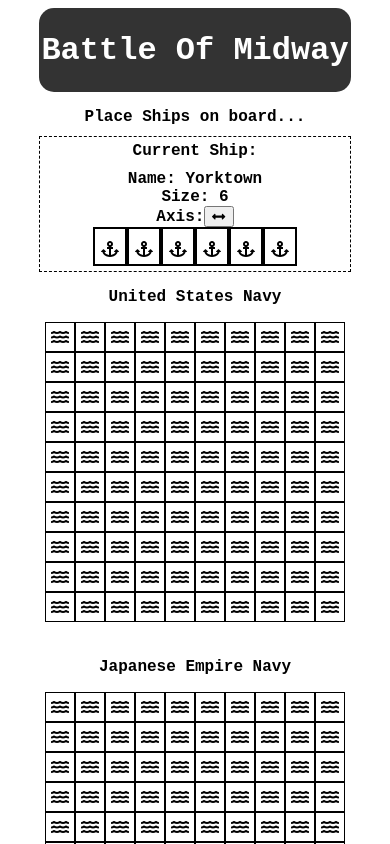
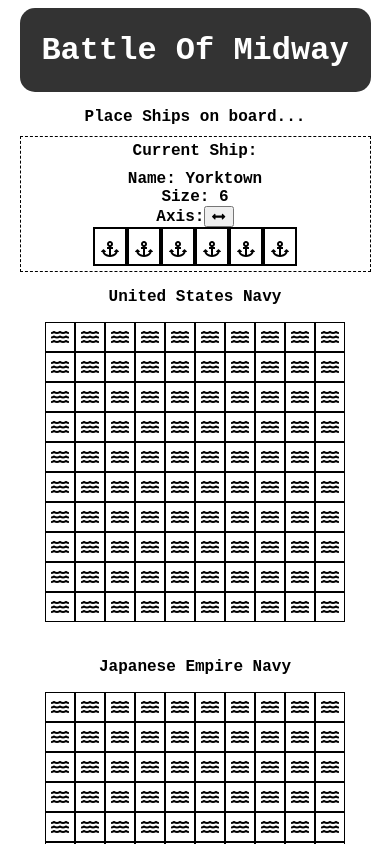
Before and after one commit to rcamach7/battleship-react, a React (Create React App) app: page / in a window 390 px wide. Shown: the top 844 px of the page. Built offline with nearby package versions, Linux system fonts and the light colour scheme.

Commit message:
better mobile support

```diff
--- a/src/styles/App.css
+++ b/src/styles/App.css
@@ -2,10 +2,6 @@ html {
   margin: 0;
   padding: 0;
   font-family: "Courier New", Courier, monospace;
-
-	/* background-image: url("../back.jpeg");
-	background-attachment: fixed;
-	background-size: cover; */
 }
 
 .App {
@@ -15,7 +11,7 @@ html {
   justify-content: center;
   align-items: center;
 
-	width: 80vw;
+  width: 90vw;
   margin: 0 auto;
 }
 
```
Also changed, not shown: src/back.jpeg (deleted). Lines whose indentation alone changed are shown as unchanged.
